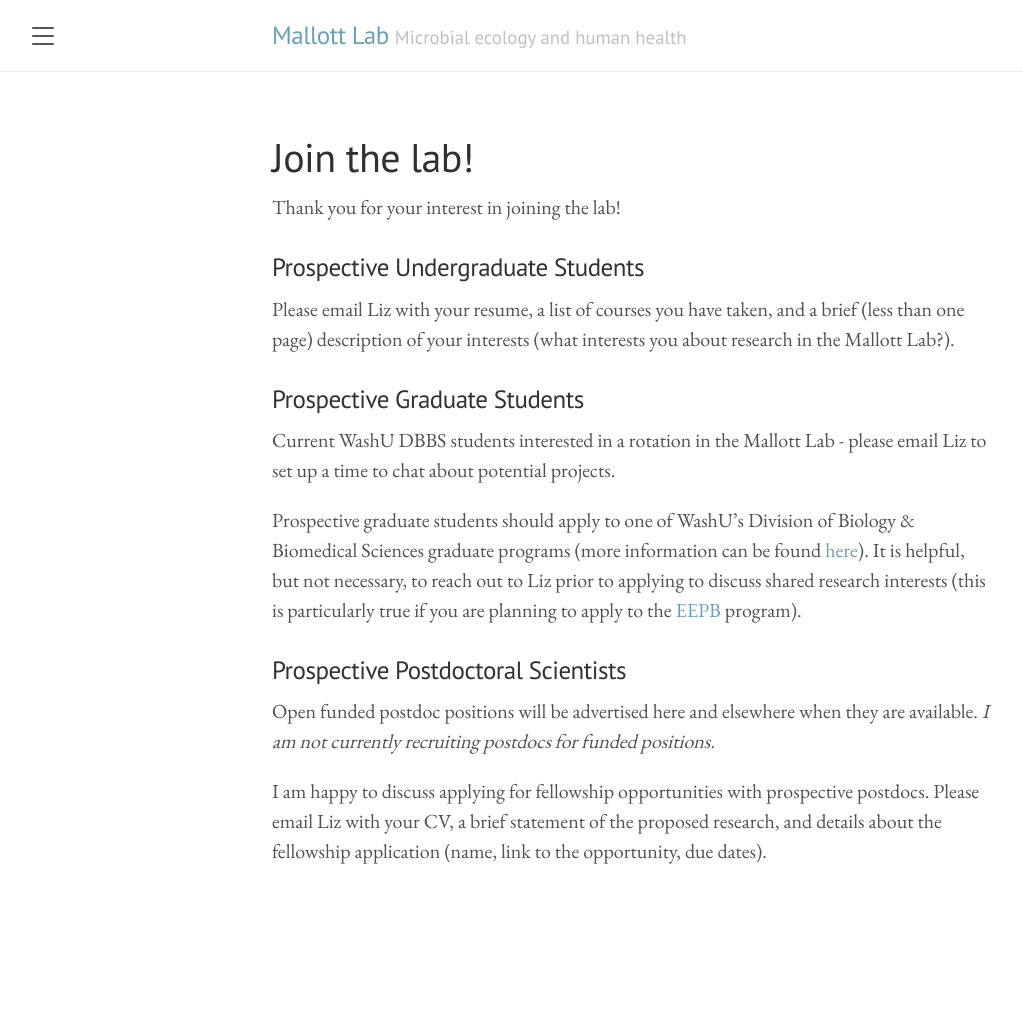
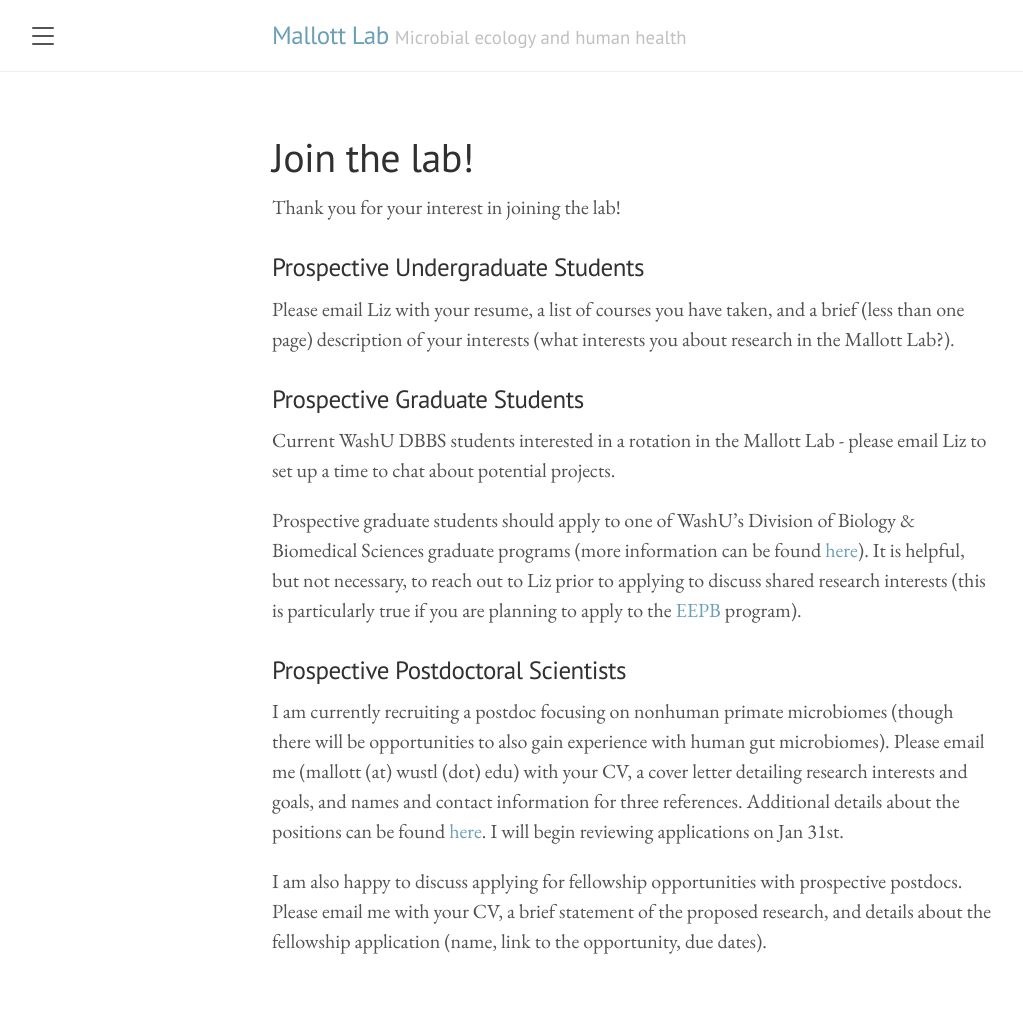
Before and after one commit to Mallott-Lab/Mallott-Lab.github.io, a Jekyll site: the page built from joining.md, in a window 1280 px wide. Shown: the whole page, without its empty margins (8-1031 px from the left). Built offline with Jekyll 4.4.1, drawn with Linux system fonts in a browser that asks for light colours; before the commit the page ends 946 px from its top, so only the background shows below that.

Commit message:
Update joining.md

```diff
--- a/joining.md
+++ b/joining.md
@@ -16,7 +16,6 @@
 
 ### Prospective Postdoctoral Scientists
 
-Open funded postdoc positions will be advertised here and elsewhere when they are available.
-*I am not currently recruiting postdocs for funded positions.*
+I am currently recruiting a postdoc focusing on nonhuman primate microbiomes (though there will be opportunities to also gain experience with human gut microbiomes). Please email me (mallott (at) wustl (dot) edu) with your CV, a cover letter detailing research interests and goals, and names and contact information for three references. Additional details about the positions can be found [here](https://wustl.wd1.myworkdayjobs.com/en-US/External/details/Postdoctoral-Research-Associate---Arts---Sciences_JR71608?q=JR71608). I will begin reviewing applications on Jan 31st.
 
-I am happy to discuss applying for fellowship opportunities with prospective postdocs. Please email Liz with your CV, a brief statement of the proposed research, and details about the fellowship application (name, link to the opportunity, due dates).
+I am also happy to discuss applying for fellowship opportunities with prospective postdocs. Please email me with your CV, a brief statement of the proposed research, and details about the fellowship application (name, link to the opportunity, due dates).
```
